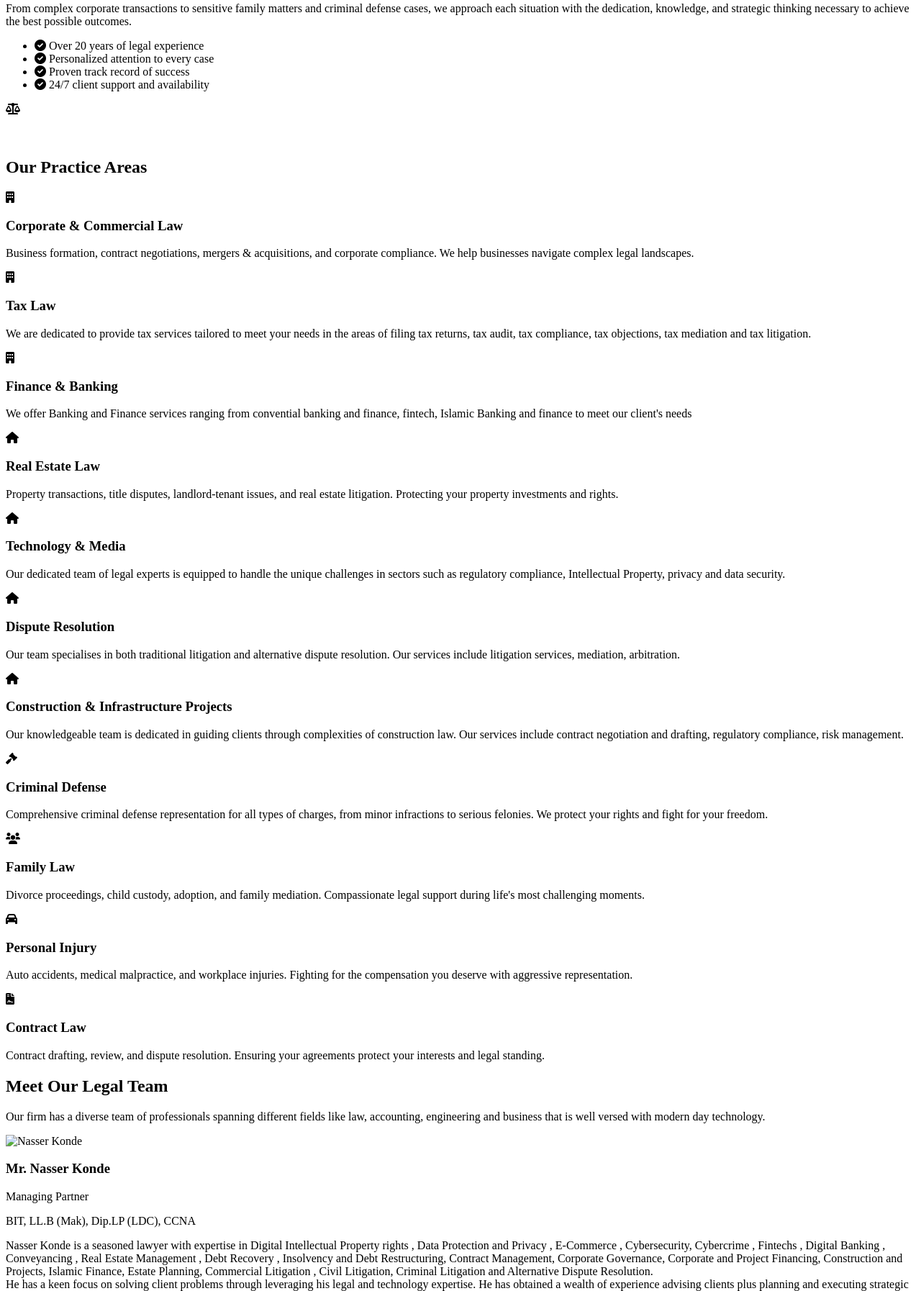
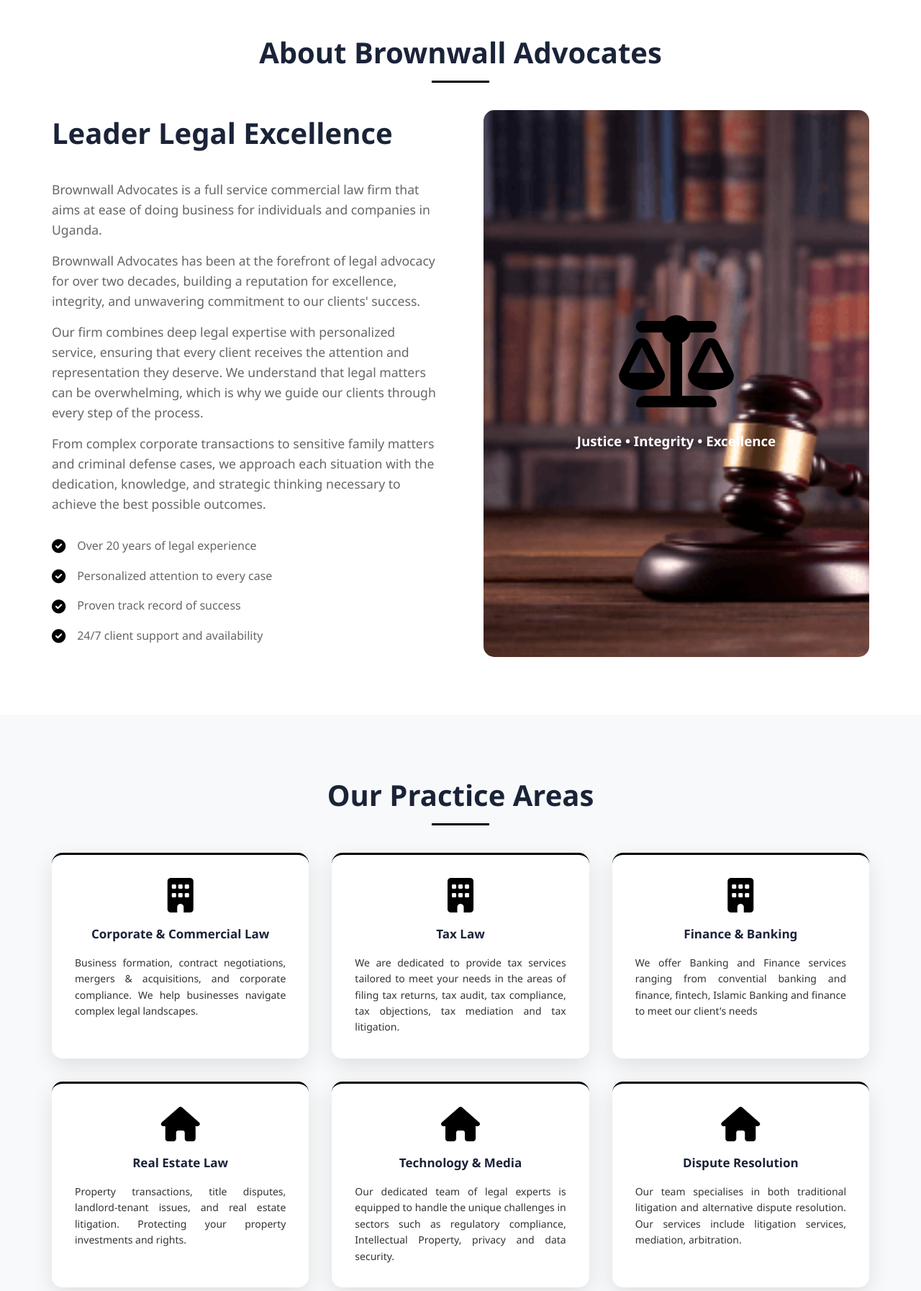
Before and after one commit to Andereyaa/brownwall-website, a plain HTML site: page index.html in a window 1280 px wide. Shown: the part 839-2633 px from the top of the page at 72% size. Drawn offline with Linux system fonts and the light colour scheme; the site is published under a folder, as on GitHub Pages, so addresses that start at the root find nothing.

Commit message:
Fix asset paths for GitHub Pages deployment

```diff
--- a/index.html
+++ b/index.html
@@ -6,8 +6,8 @@
     <meta name="viewport" content="width=device-width, initial-scale=1.0">
     <title>Brownwall Advocates - Expert Legal Services</title>
     <link href="https://cdnjs.cloudflare.com/ajax/libs/font-awesome/6.0.0/css/all.min.css" rel="stylesheet">
-    <link href="/assets/css/main.css" rel="stylesheet">
-    <script src="/assets/js/main.js" defer></script>
+    <link href="assets/css/main.css" rel="stylesheet">
+    <script src="assets/js/main.js" defer></script>
 </head>
 
 <body>
@@ -193,7 +193,7 @@
                 <div class="team-member">
                     <div class="team-photo">
                         <!-- <i class="fas fa-user-tie"></i> -->
-                        <image src="/assets/images/team/attorney_NasserKonde.jpeg" alt="Nasser Konde"
+                        <image src="assets/images/team/attorney_NasserKonde.jpeg" alt="Nasser Konde"
                             class="team-photo-img">
                     </div>
                     <div class="team-info">
@@ -236,7 +236,7 @@
                 <div class="team-member">
                     <div class="team-photo">
                         <!-- <i class="fas fa-user-tie"></i> -->
-                        <image src="/assets/images/team/attorney_GeorgetteAbio.jpg" alt="Nasser Konde"
+                        <image src="assets/images/team/attorney_GeorgetteAbio.jpg" alt="Nasser Konde"
                             class="team-photo-img-ag">
                     </div>
                     <div class="team-info">
```
